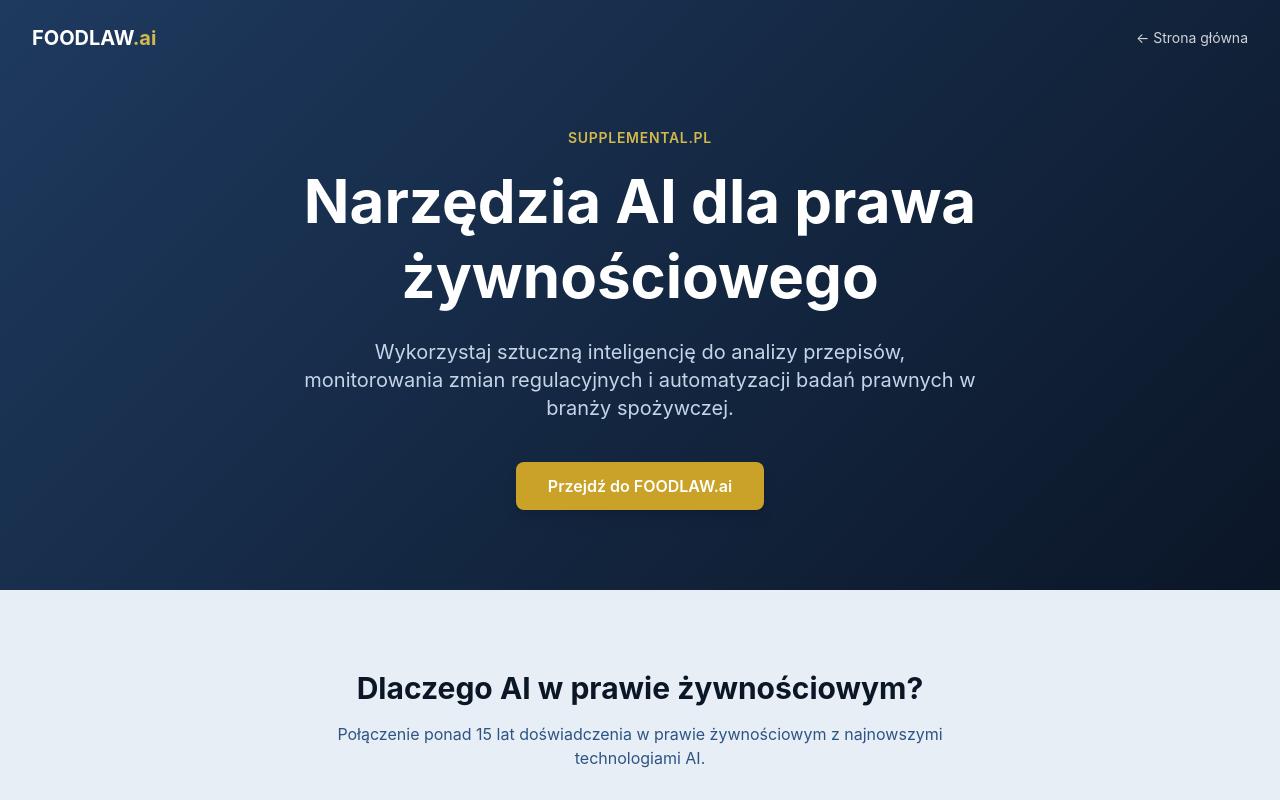
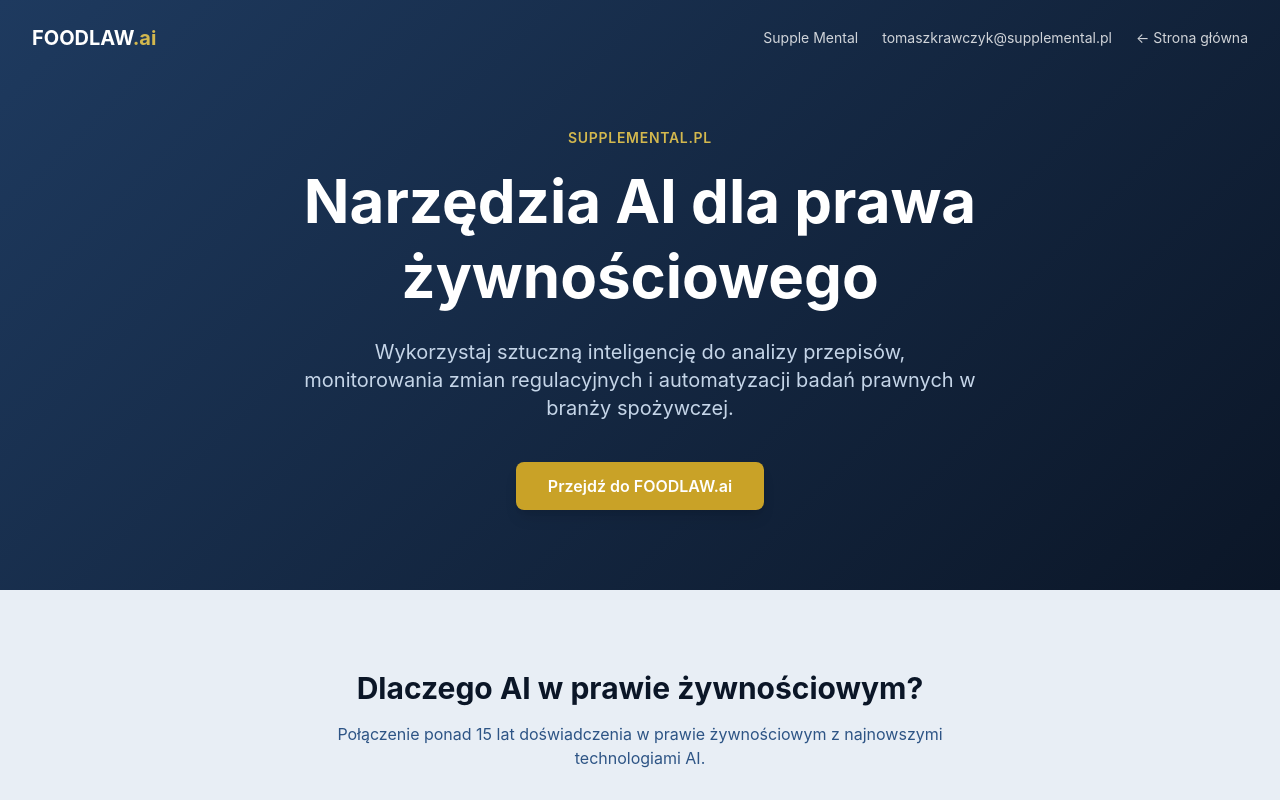
Before and after one commit to tomaszkrawczyk-cmd/foodlaw.ai, an Astro site in the folder website/: page /supplemental in a window 1280 px wide. Shown: the top 800 px of the page. Built offline with nearby package versions, Linux system fonts and the light colour scheme; Astro itself is replaced by a stand-in of ours.

Commit message:
feat: add Supple Mental link and contact email to nav bar

```diff
--- a/website/src/pages/supplemental.astro
+++ b/website/src/pages/supplemental.astro
@@ -18,12 +18,28 @@ const t = translations.pl;
       <a href="/" class="text-xl font-bold text-white">
         FOODLAW<span class="text-accent-400">.ai</span>
       </a>
+      <div class="flex items-center gap-4 sm:gap-6">
+        <a
+          href="https://www.supplemental.pl"
+          target="_blank"
+          rel="noopener noreferrer"
+          class="text-sm text-white/80 hover:text-white transition-smooth"
+        >
+          Supple Mental
+        </a>
+        <a
+          href="mailto:tomaszkrawczyk@supplemental.pl"
+          class="text-sm text-white/80 hover:text-white transition-smooth"
+        >
+          tomaszkrawczyk@supplemental.pl
+        </a>
         <a
           href="/"
           class="text-sm text-white/80 hover:text-white transition-smooth"
         >
           &larr; Strona główna
         </a>
+      </div>
     </div>
   </nav>
 
```
Lines whose indentation alone changed are shown as unchanged.
